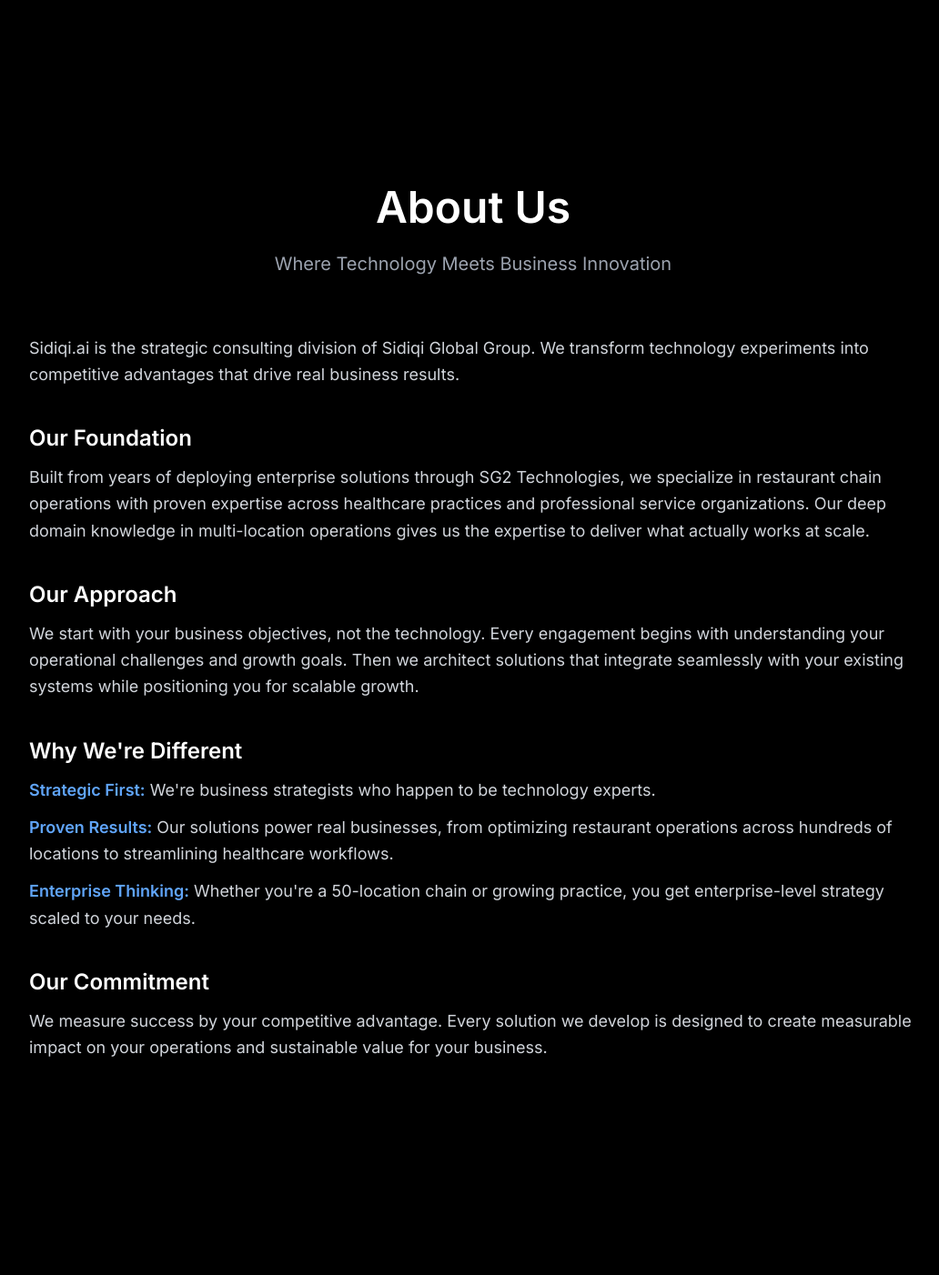
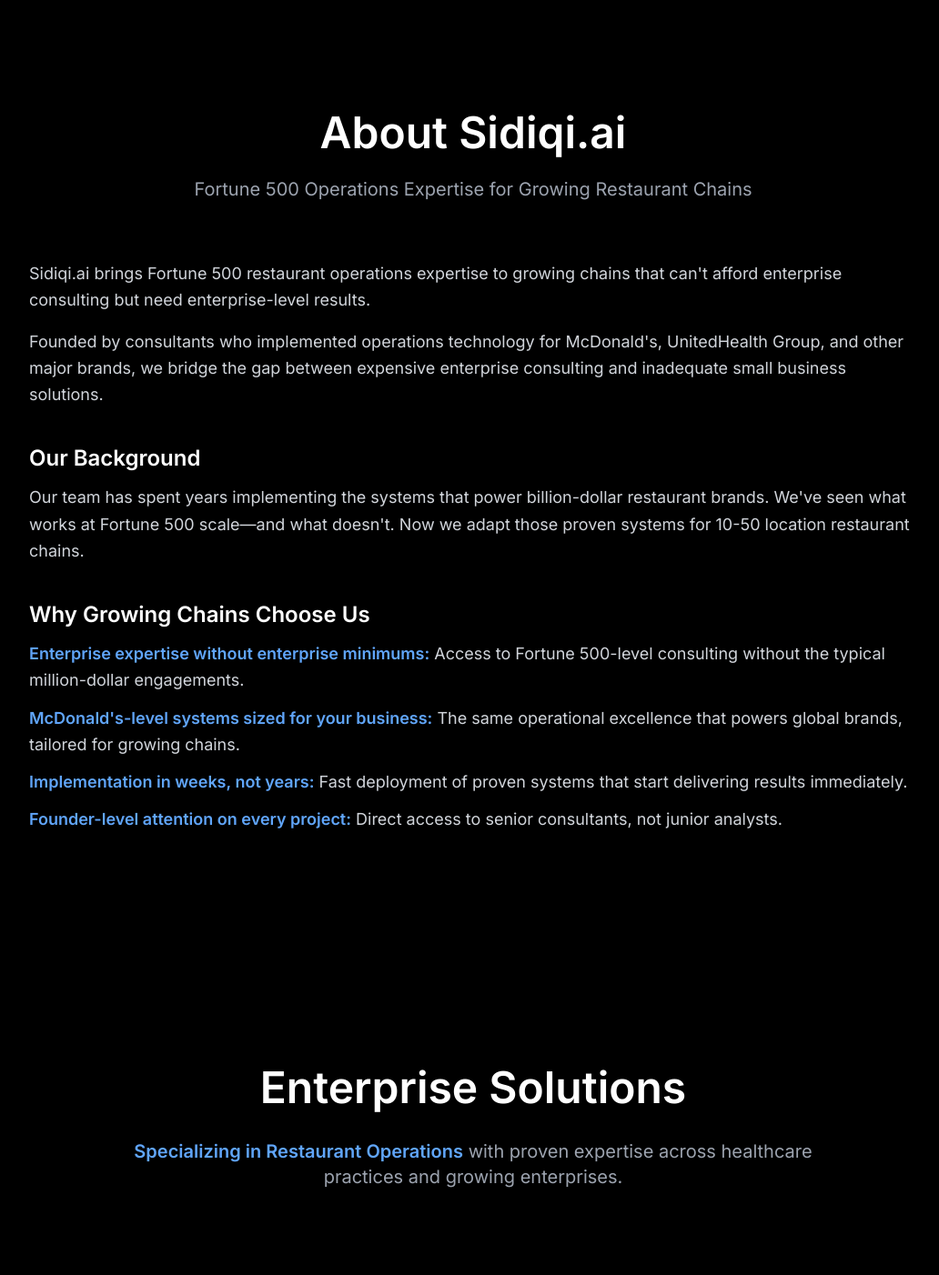
Before and after one commit to SidiqiJaved/Sidiq-ai-frontend, a React (Vite) app: page / in a window 1280 px wide. Shown: the part 960-2362 px from the top of the page at 91% size, without its empty margins (120-1152 px from the left). Built offline with nearby package versions, Linux system fonts and the light colour scheme; a web font is replaced by a local one.

Commit message:
about us

```diff
--- a/index.html
+++ b/index.html
@@ -1,20 +1,18 @@
 <!doctype html>
 <html lang="en">
   <head>
-                <p class="text-xl text-gray-400 mb-12">
-              Our team has implemented operations technology for McDonald's, UnitedHealth Group, and other Fortune 500 brands. Now we bring that same expertise to 10-50 location restaurant chains—at a fraction of enterprise consulting costs.
-            </p>ta charset="UTF-8" />
+    <meta charset="UTF-8" />
     <meta name="viewport" content="width=device-width, initial-scale=1.0" />
     <title>Enterprise Restaurant Operations Consulting | sidiqi.ai</title>
 
     <!-- SEO Meta Tags -->
-    <meta name="description" content="Fortune 500 restaurant operations expertise for growing chains. Get McDonald's-level systems without McDonald's budget. 10-50 locations." />
+    <meta name="description" content="Our team implemented operations technology for McDonald's, UnitedHealth Group and Fortune 500 brands. Now we bring that expertise to 10-50 location restaurant chains at a fraction of enterprise consulting costs." />
     <meta name="keywords" content="enterprise restaurant solutions, restaurant chains, multi-location restaurant operations, restaurant technology, enterprise dining solutions, restaurant chain management" />
     <meta name="author" content="Sidiqi Global Group" />
 
     <!-- Open Graph Meta Tags -->
     <meta property="og:title" content="Enterprise Restaurant Operations Consulting | sidiqi.ai" />
-    <meta property="og:description" content="Fortune 500 restaurant operations expertise for growing chains. Get McDonald's-level systems without McDonald's budget. 10-50 locations." />
+    <meta property="og:description" content="Our team implemented operations technology for McDonald's, UnitedHealth Group and Fortune 500 brands. Now we bring that expertise to 10-50 location restaurant chains at a fraction of enterprise consulting costs." />
     <meta property="og:type" content="website" />
     <meta property="og:url" content="https://www.sidiqi.ai" />
     <meta property="og:image" content="https://www.sidiqi.ai/og-image-1200x630.jpg" />
@@ -22,7 +20,7 @@
     <!-- Twitter Card Meta Tags -->
     <meta name="twitter:card" content="summary_large_image" />
     <meta name="twitter:title" content="Enterprise Restaurant Operations Consulting | sidiqi.ai" />
-    <meta name="twitter:description" content="Fortune 500 restaurant operations expertise for growing chains. Get McDonald's-level systems without McDonald's budget. 10-50 locations." />
+    <meta name="twitter:description" content="Our team implemented operations technology for McDonald's, UnitedHealth Group and Fortune 500 brands. Now we bring that expertise to 10-50 location restaurant chains at a fraction of enterprise consulting costs." />
     <meta name="twitter:image" content="https://www.sidiqi.ai/og-image-1200x630.jpg" />
 
     <!-- Fonts -->
--- a/src/App.tsx
+++ b/src/App.tsx
@@ -24,7 +24,6 @@ const App = () => {
   }, []);
 
   return (
-    <React.StrictMode>
     <Layout>
       <Routes>
         <Route path="/" element={<Home />} />
@@ -33,7 +32,6 @@ const App = () => {
         <Route path="/figma-dev" element={<FigmaDev />} />
       </Routes>
     </Layout>
-    </React.StrictMode>
   );
 };
 
--- a/src/main.tsx
+++ b/src/main.tsx
@@ -11,15 +11,19 @@ if (typeof window !== 'undefined') {
     if (rootElement.hasChildNodes()) {
       ReactDOM.hydrateRoot(
         rootElement,
+        <React.StrictMode>
           <BrowserRouter>
             <App />
           </BrowserRouter>
+        </React.StrictMode>
       );
     } else {
       ReactDOM.createRoot(rootElement).render(
+        <React.StrictMode>
           <BrowserRouter>
             <App />
           </BrowserRouter>
+        </React.StrictMode>
       );
     }
   }
--- a/src/pages/Home.tsx
+++ b/src/pages/Home.tsx
@@ -107,10 +107,10 @@ const [contactRef, contactInView] = useInView();
         <div className="max-w-5xl mx-auto px-6">
           <div className="text-center mb-16">
             <h2 className="text-4xl md:text-5xl font-bold mb-6 text-white">
-              About Us
+              About Sidiqi.ai
             </h2>
             <p className="text-xl text-gray-400 max-w-3xl mx-auto">
-              Where Technology Meets Business Innovation
+              Fortune 500 Operations Expertise for Growing Restaurant Chains
             </p>
           </div>
 
@@ -118,52 +118,38 @@ const [contactRef, contactInView] = useInView();
             {/* Opening Section */}
             <div className="text-lg text-gray-300 leading-relaxed">
               <p>
-                Sidiqi.ai is the strategic consulting division of Sidiqi Global Group. We transform technology experiments into competitive advantages that drive real business results.
+                Sidiqi.ai brings Fortune 500 restaurant operations expertise to growing chains that can't afford enterprise consulting but need enterprise-level results.
+              </p>
+              <p className="mt-4">
+                Founded by consultants who implemented operations technology for McDonald's, UnitedHealth Group, and other major brands, we bridge the gap between expensive enterprise consulting and inadequate small business solutions.
               </p>
             </div>
 
-            {/* Our Foundation */}
+            {/* Our Background */}
             <div className="space-y-3">
-              <h3 className="text-2xl font-bold text-white">Our Foundation</h3>
+              <h3 className="text-2xl font-bold text-white">Our Background</h3>
               <div className="text-lg text-gray-300 leading-relaxed">
                 <p>
-                  Built from years of deploying enterprise solutions through SG2 Technologies, we specialize in restaurant chain operations with proven expertise across healthcare practices and professional service organizations. Our deep domain knowledge in multi-location operations gives us the expertise to deliver what actually works at scale.
+                  Our team has spent years implementing the systems that power billion-dollar restaurant brands. We've seen what works at Fortune 500 scale—and what doesn't. Now we adapt those proven systems for 10-50 location restaurant chains.
                 </p>
               </div>
             </div>
 
-            {/* Our Approach */}
+            {/* Why Growing Chains Choose Us */}
             <div className="space-y-3">
-              <h3 className="text-2xl font-bold text-white">Our Approach</h3>
-              <div className="text-lg text-gray-300 leading-relaxed">
-                <p>
-                  We start with your business objectives, not the technology. Every engagement begins with understanding your operational challenges and growth goals. Then we architect solutions that integrate seamlessly with your existing systems while positioning you for scalable growth.
-                </p>
-              </div>
-            </div>
-
-            {/* Why We're Different */}
-            <div className="space-y-3">
-              <h3 className="text-2xl font-bold text-white">Why We're Different</h3>
+              <h3 className="text-2xl font-bold text-white">Why Growing Chains Choose Us</h3>
               <div className="text-lg text-gray-300 leading-relaxed space-y-3">
                 <p>
-                  <strong className="text-blue-400">Strategic First:</strong> We're business strategists who happen to be technology experts.
+                  <strong className="text-blue-400">Enterprise expertise without enterprise minimums:</strong> Access to Fortune 500-level consulting without the typical million-dollar engagements.
                 </p>
                 <p>
-                  <strong className="text-blue-400">Proven Results:</strong> Our solutions power real businesses, from optimizing restaurant operations across hundreds of locations to streamlining healthcare workflows.
+                  <strong className="text-blue-400">McDonald's-level systems sized for your business:</strong> The same operational excellence that powers global brands, tailored for growing chains.
                 </p>
                 <p>
-                  <strong className="text-blue-400">Enterprise Thinking:</strong> Whether you're a 50-location chain or growing practice, you get enterprise-level strategy scaled to your needs.
+                  <strong className="text-blue-400">Implementation in weeks, not years:</strong> Fast deployment of proven systems that start delivering results immediately.
                 </p>
-              </div>
-            </div>
-
-            {/* Our Commitment */}
-            <div className="space-y-3">
-              <h3 className="text-2xl font-bold text-white">Our Commitment</h3>
-              <div className="text-lg text-gray-300 leading-relaxed">
                 <p>
-                  We measure success by your competitive advantage. Every solution we develop is designed to create measurable impact on your operations and sustainable value for your business.
+                  <strong className="text-blue-400">Founder-level attention on every project:</strong> Direct access to senior consultants, not junior analysts.
                 </p>
               </div>
             </div>
@@ -181,7 +167,7 @@ const [contactRef, contactInView] = useInView();
       >
         <div className="max-w-7xl mx-auto px-6">
           <div className="text-center mb-24">
-            <h2 className="text-4xl md:text-5xl font-bold mb-8 text-white">Proven Solutions</h2>
+            <h2 className="text-4xl md:text-5xl font-bold mb-8 text-white">Enterprise Solutions</h2>
             <p className="text-xl text-gray-400 max-w-3xl mx-auto">
               <strong className="text-blue-400">Specializing in Restaurant Operations</strong> with proven expertise across healthcare practices and growing enterprises.
             </p>
```
Lines whose indentation alone changed are shown as unchanged.
